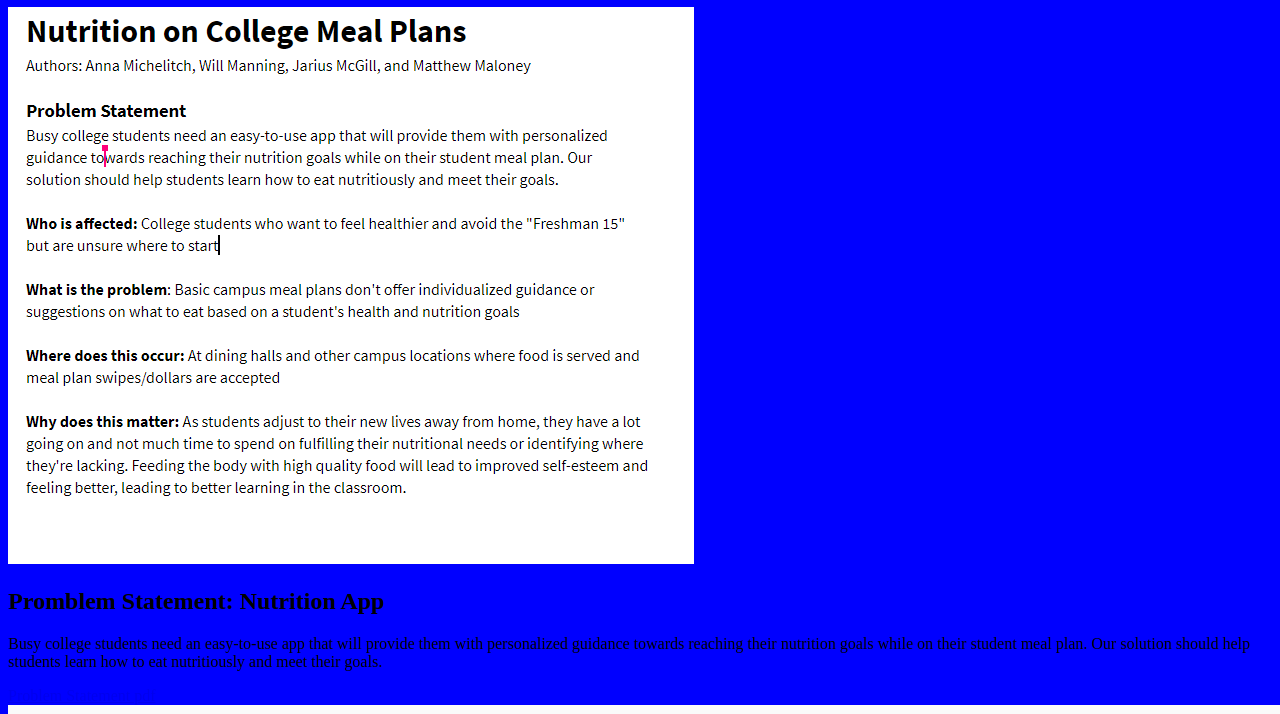
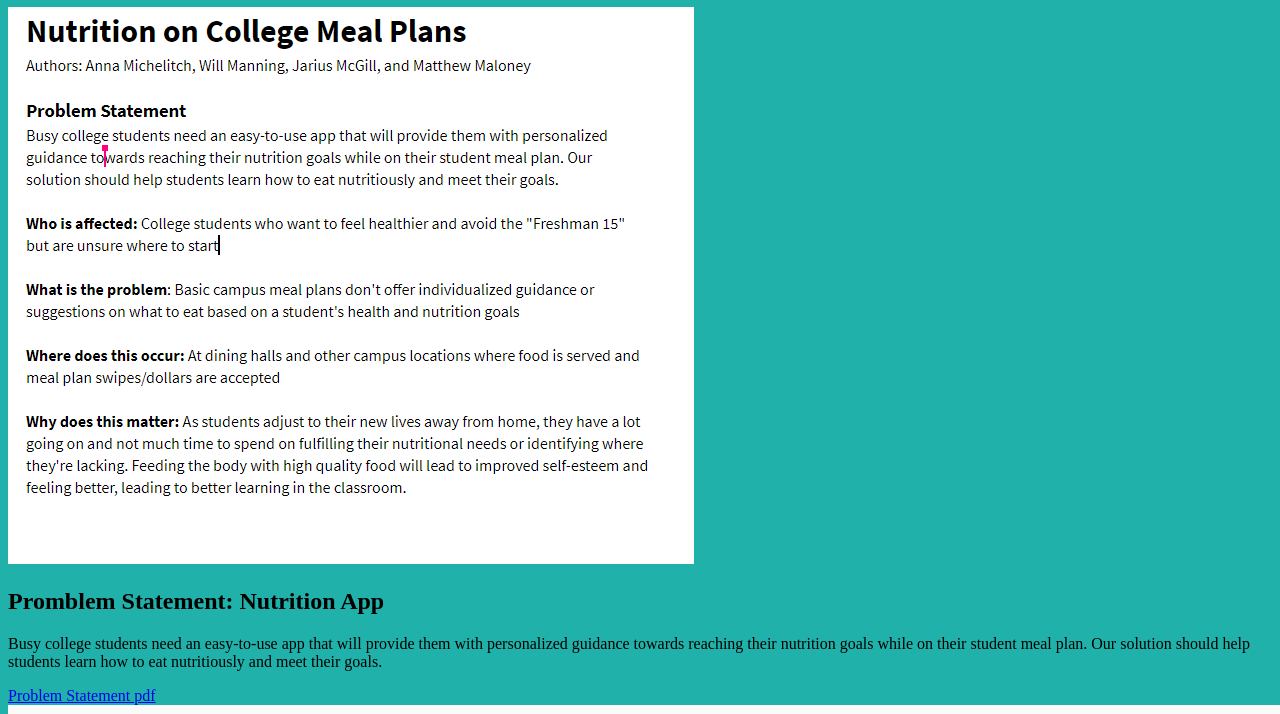
Before and after one commit to WILLIAMJR19/WILLIAMJR19.github.io, a plain HTML site: page index.html in a window 1280 px wide. Shown: the part 73-787 px from the top of the page. Drawn offline with Linux system fonts and the light colour scheme.

Commit message:
Add files via upload

```diff
--- a/styyles.css
+++ b/styyles.css
@@ -1,3 +1,3 @@
 body {
-    background: blue;
+    background: lightseagreen;
 }
```
